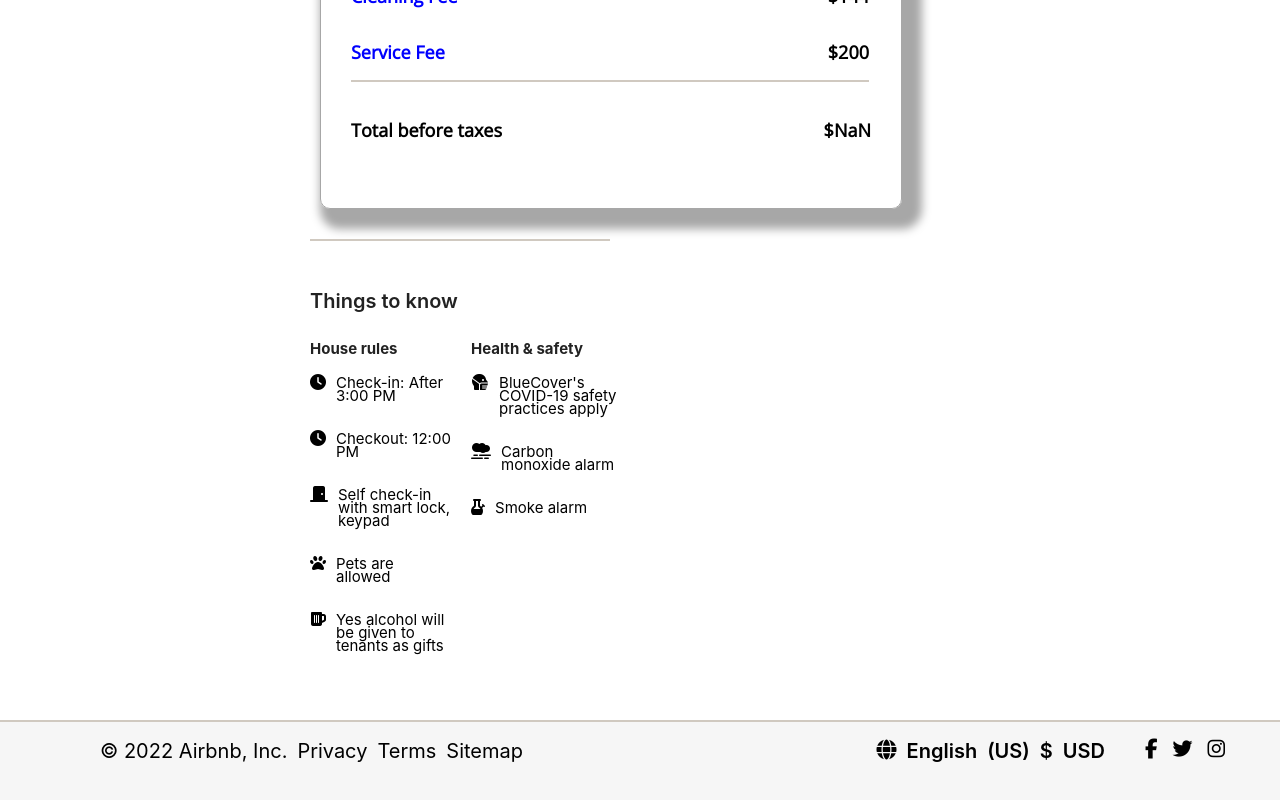
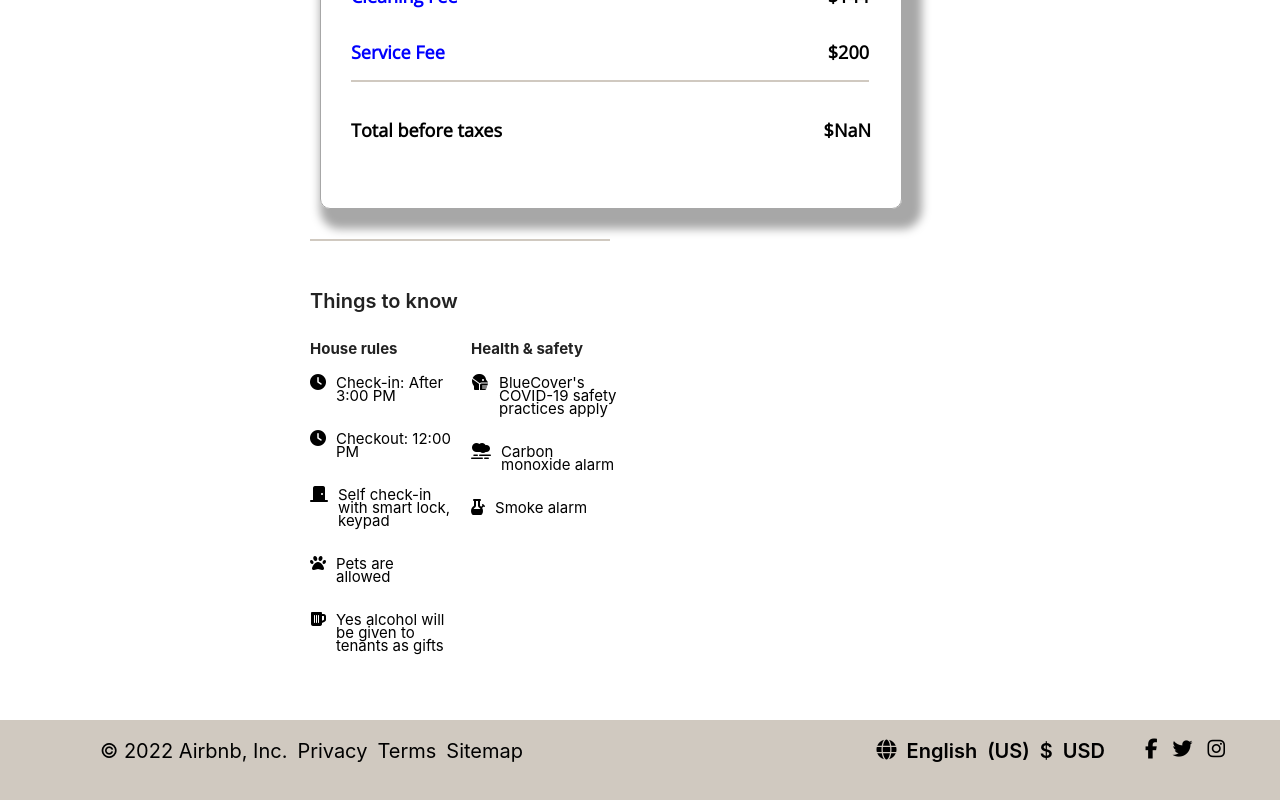
Before and after one commit to rusty619/house-for-rent, a React (Create React App) app in the folder client/: page /home/1 in a window 1280 px wide. Shown: the part 1908-2708 px from the top of the page. Built offline with nearby package versions, Linux system fonts and the light colour scheme; no server answers; a web font is replaced by a local one.

Commit message:
changed background color on the footer

```diff
--- a/client/src/App.css
+++ b/client/src/App.css
@@ -630,7 +630,7 @@ input[type="date"]:focus:before {
   border-top: 2px solid #D0C9C0;
   display: flex;
   padding-bottom: 20px;
-  background-color: rgb(246,246,246);
+  background-color: #D0C9C0;
   font-family: inherit !important;
 }
 
```
